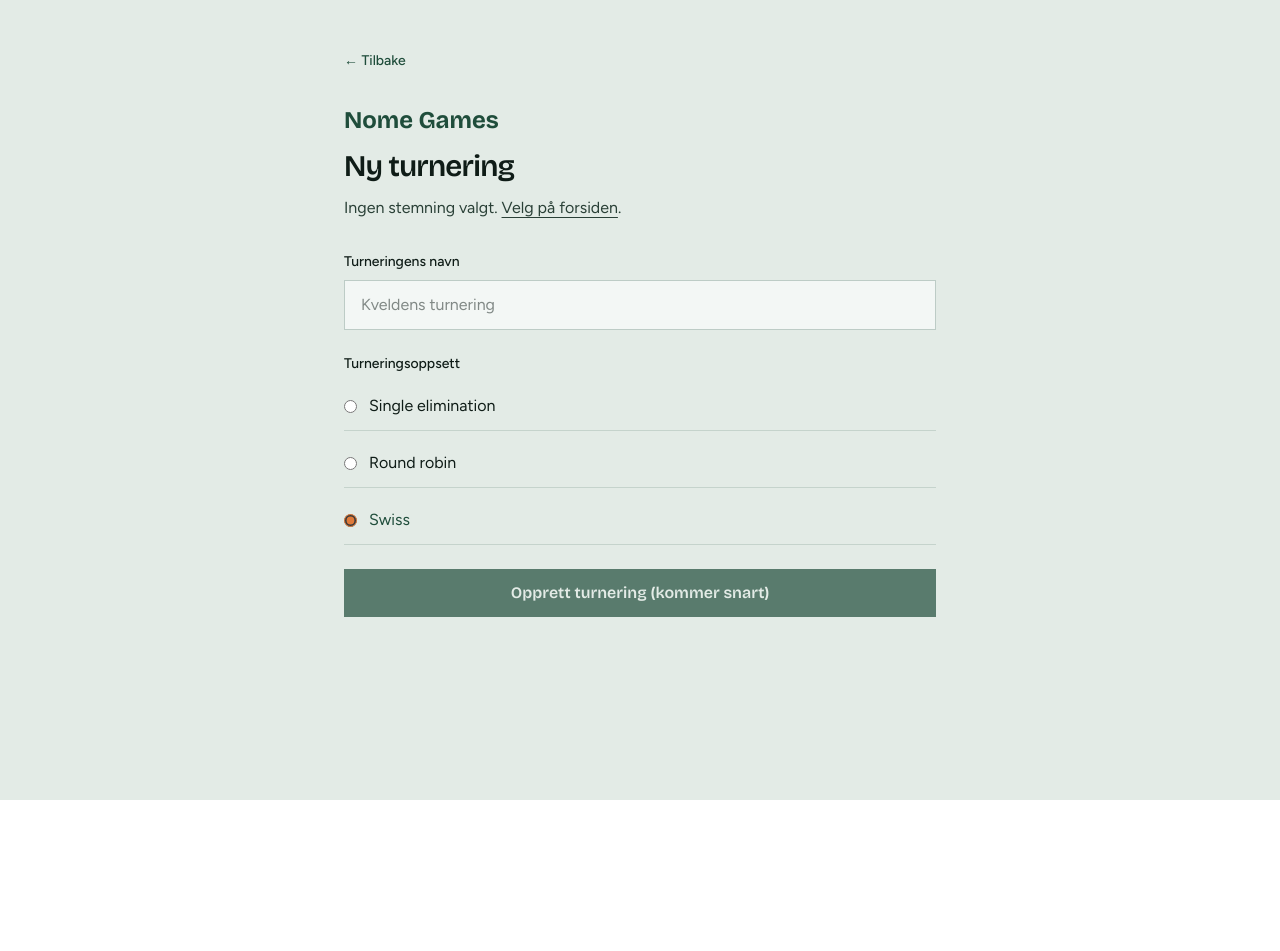
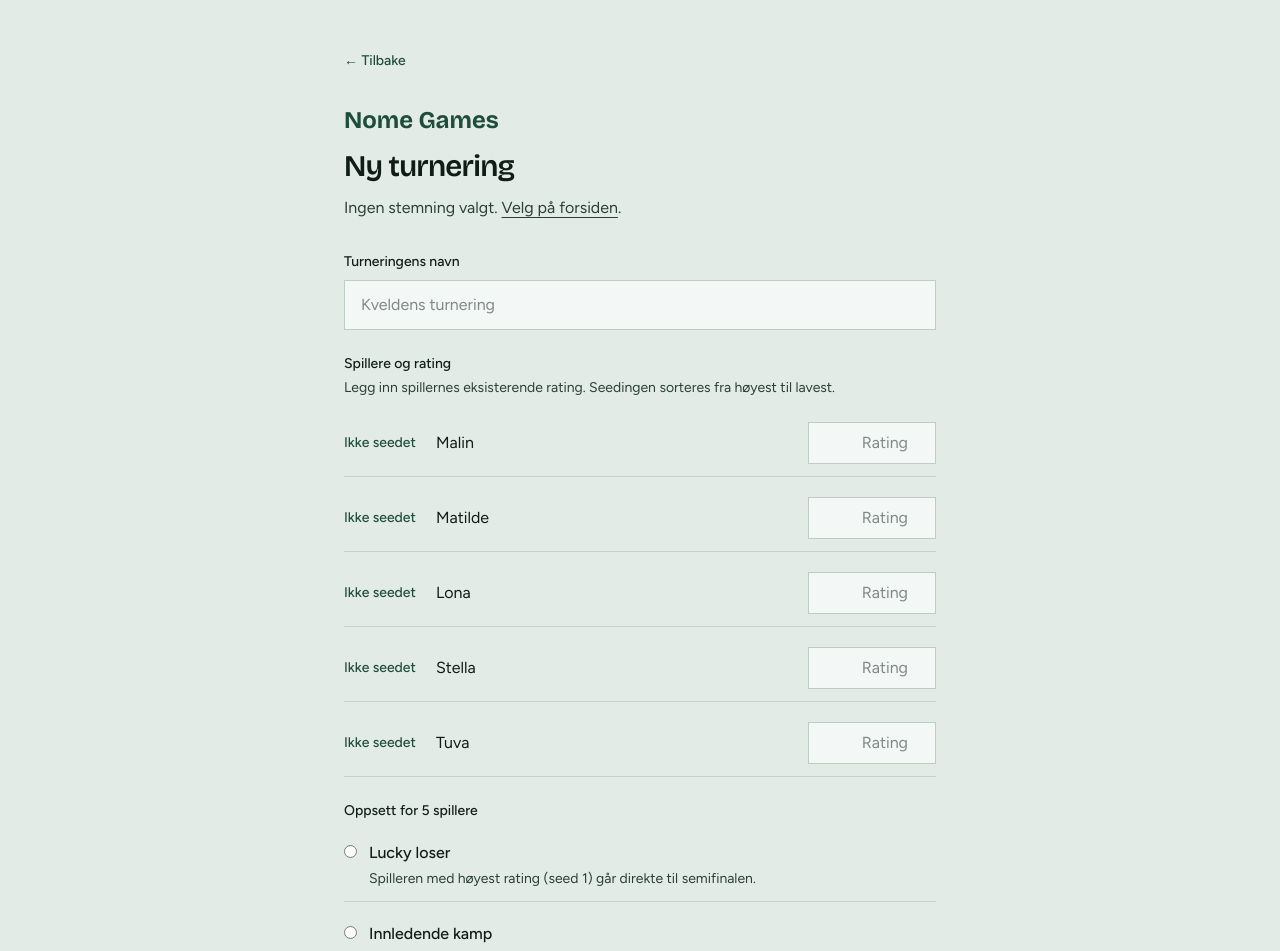
Before and after one commit to Matilu1/Hackaton-WomenInAI, a Next.js app: page /tournaments/new in a window 1280 px wide. Shown: the top 951 px of the page. Before the commit the page ends 800 px from the top, so only its background shows below. Built offline with nearby package versions, Linux system fonts and the light colour scheme.

Commit message:
Add SeededPlayerRatings component and integrate player rating input in NewTournamentForm

```diff
--- a/src/app/tournaments/new/page.tsx
+++ b/src/app/tournaments/new/page.tsx
@@ -1,6 +1,7 @@
 import { Suspense } from "react";
 import Link from "next/link";
 import { getEventMode, isEventModeId } from "@/lib/modes";
+import SeededPlayerRatings from "./seeded-player-ratings";
 
 type NewTournamentPageProps = {
   searchParams: Promise<{ mode?: string }>;
@@ -10,6 +11,21 @@ const FORMAT_OPTIONS = [
   { id: "single-elimination", label: "Single elimination" },
   { id: "round-robin", label: "Round robin" },
   { id: "swiss", label: "Swiss" },
+] as const;
+
+const FIVE_PLAYER_OPTIONS = [
+  {
+    id: "lucky-loser",
+    label: "Lucky loser",
+    description:
+      "Spilleren med høyest rating (seed 1) går direkte til semifinalen.",
+  },
+  {
+    id: "qualifier",
+    label: "Innledende kamp",
+    description:
+      "De to lavest seedede spiller om den siste semifinalplassen. De tre høyest seedede går direkte videre.",
+  },
 ] as const;
 
 async function NewTournamentForm({
@@ -49,6 +65,36 @@ async function NewTournamentForm({
             className="w-full border border-spruce/25 bg-white/60 px-4 py-3 text-ink outline-none focus:border-apricot"
           />
         </label>
+
+        <SeededPlayerRatings />
+
+        <fieldset>
+          <legend className="mb-2 text-sm font-medium text-ink">
+            Oppsett for 5 spillere
+          </legend>
+          <div className="space-y-2">
+            {FIVE_PLAYER_OPTIONS.map((option) => (
+              <label
+                key={option.id}
+                className="flex cursor-pointer items-start gap-3 border-b border-spruce/15 py-3 has-[:checked]:text-spruce"
+              >
+                <input
+                  type="radio"
+                  name="five-player-format"
+                  value={option.id}
+                  required
+                  className="mt-1 accent-apricot"
+                />
+                <span>
+                  <span className="block font-medium">{option.label}</span>
+                  <span className="mt-1 block text-sm text-ink-soft">
+                    {option.description}
+                  </span>
+                </span>
+              </label>
+            ))}
+          </div>
+        </fieldset>
 
         <fieldset>
           <legend className="mb-2 text-sm font-medium text-ink">
--- /dev/null
+++ b/src/app/tournaments/new/seeded-player-ratings.tsx
@@ -0,0 +1,80 @@
+"use client";
+
+import { useState } from "react";
+
+const INITIAL_PLAYERS = [
+  { id: "malin", name: "Malin", rating: "" },
+  { id: "matilde", name: "Matilde", rating: "" },
+  { id: "lona", name: "Lona", rating: "" },
+  { id: "stella", name: "Stella", rating: "" },
+  { id: "tuva", name: "Tuva", rating: "" },
+];
+
+export default function SeededPlayerRatings() {
+  const [players, setPlayers] = useState(INITIAL_PLAYERS);
+
+  const seededPlayers = players
+    .map((player, initialOrder) => ({
+      ...player,
+      initialOrder,
+      numericRating:
+        player.rating.trim() === "" ? null : Number(player.rating),
+    }))
+    .sort((a, b) => {
+      if (a.numericRating === null) {
+        return b.numericRating === null ? a.initialOrder - b.initialOrder : 1;
+      }
+      if (b.numericRating === null) return -1;
+      return b.numericRating - a.numericRating || a.initialOrder - b.initialOrder;
+    });
+
+  return (
+    <fieldset>
+      <legend className="mb-1 text-sm font-medium text-ink">
+        Spillere og rating
+      </legend>
+      <p className="mb-3 text-sm text-ink-soft">
+        Legg inn spillernes eksisterende rating. Seedingen sorteres fra høyest
+        til lavest.
+      </p>
+      <div className="space-y-2">
+        {seededPlayers.map((player, index) => (
+          <label
+            key={player.id}
+            htmlFor={`rating-${player.id}`}
+            className="grid grid-cols-[5rem_1fr_8rem] items-center gap-3 border-b border-spruce/15 py-3"
+          >
+            <span className="text-sm font-medium text-spruce">
+              {player.numericRating === null
+                ? "Ikke seedet"
+                : `Seed ${index + 1}`}
+            </span>
+            <span className="text-ink">{player.name}</span>
+            <input
+              id={`rating-${player.id}`}
+              name={`rating-${player.id}`}
+              type="number"
+              min="0"
+              step="any"
+              required
+              value={player.rating}
+              onChange={(event) => {
+                const rating = event.target.value;
+                setPlayers((currentPlayers) =>
+                  currentPlayers.map((currentPlayer) =>
+                    currentPlayer.id === player.id
+                      ? { ...currentPlayer, rating }
+                      : currentPlayer,
+                  ),
+                );
+              }}
+              aria-label={`${player.name} sin rating`}
+              placeholder="Rating"
+              className="w-full border border-spruce/25 bg-white/60 px-3 py-2 text-right text-ink outline-none focus:border-apricot"
+            />
+          </label>
+        ))}
+      </div>
+    </fieldset>
+  );
+}
```
